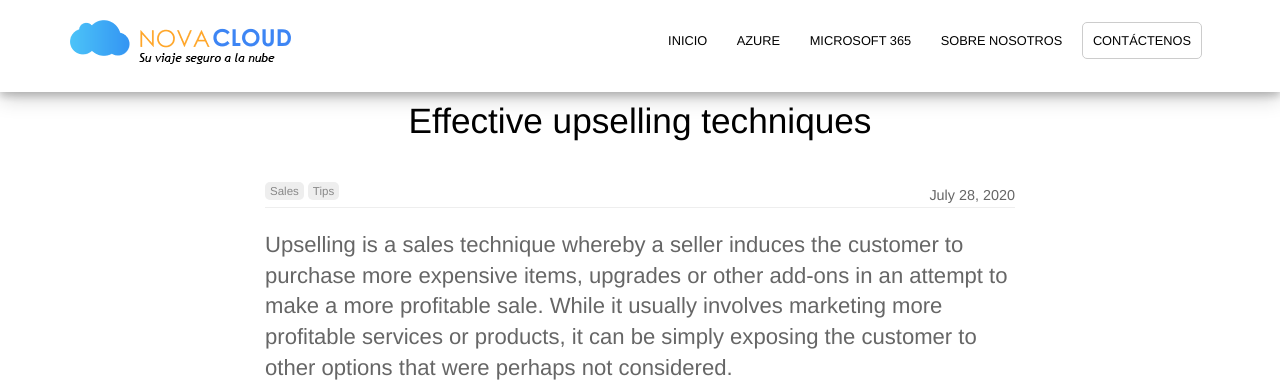
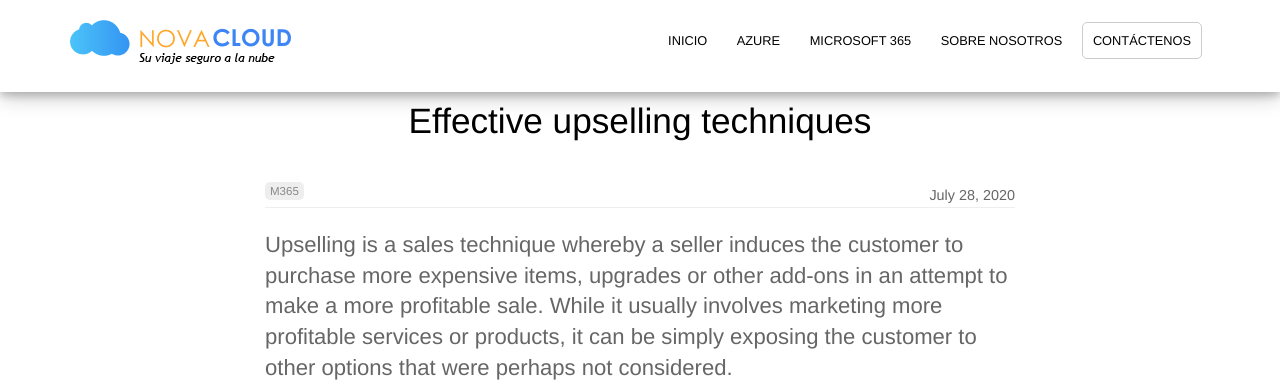
Before and after one commit to nova-cloud/nova-cloud.github.io, a Jekyll site: the page built from _posts/2016-07-28-effective-upselling-techniques.md, in a window 1280 px wide and 900 px high. Shown: the top 382 px of the window. Built offline with Jekyll 4.4.1, drawn with Linux system fonts in a browser that asks for light colours; a script that is not in the unit is left out.

Commit message:
Update 2016-07-28-effective-upselling-techniques.md

```diff
--- a/_posts/2016-07-28-effective-upselling-techniques.md
+++ b/_posts/2016-07-28-effective-upselling-techniques.md
@@ -1,10 +1,8 @@
 ---
 date: 2020-07-28
 title: Effective upselling techniques
-categories:
-  - sales
-  - tips
 author_staff_member: betty
+categories: m365
 ---
 
 Upselling is a sales technique whereby a seller induces the customer to purchase more expensive items, upgrades or other add-ons in an attempt to make a more profitable sale. While it usually involves marketing more profitable services or products, it can be simply exposing the customer to other options that were perhaps not considered.
```
